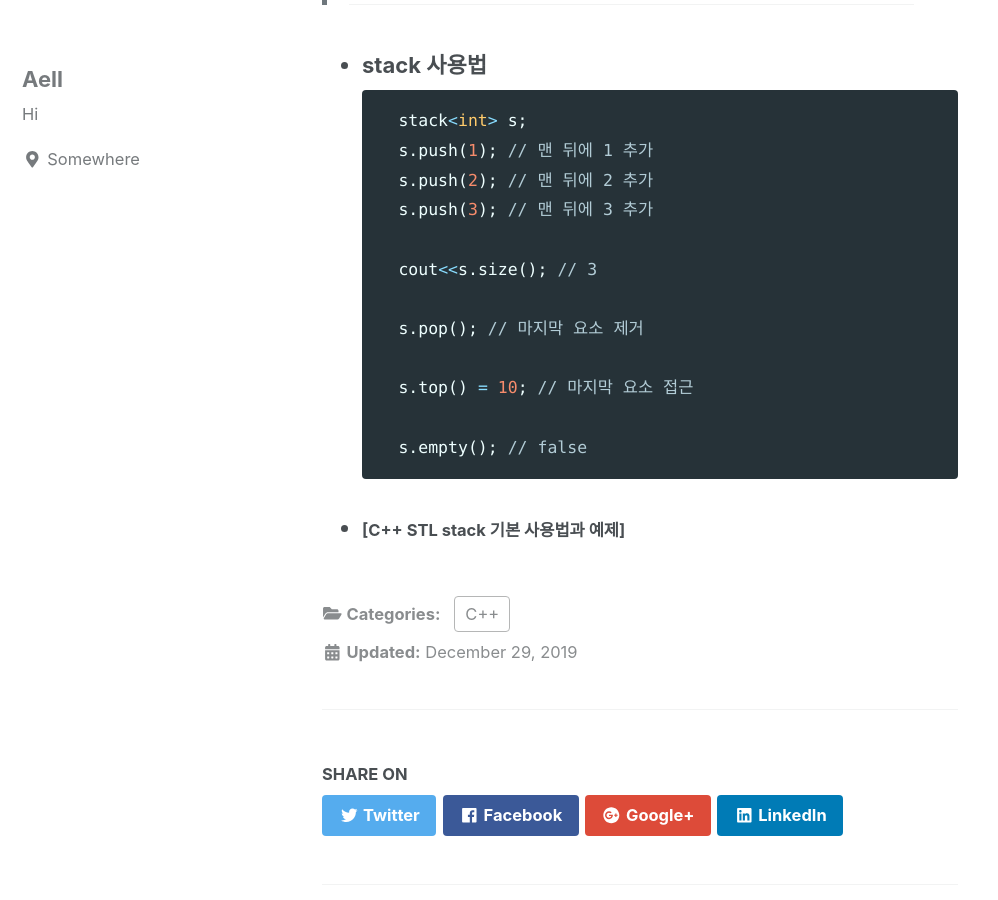
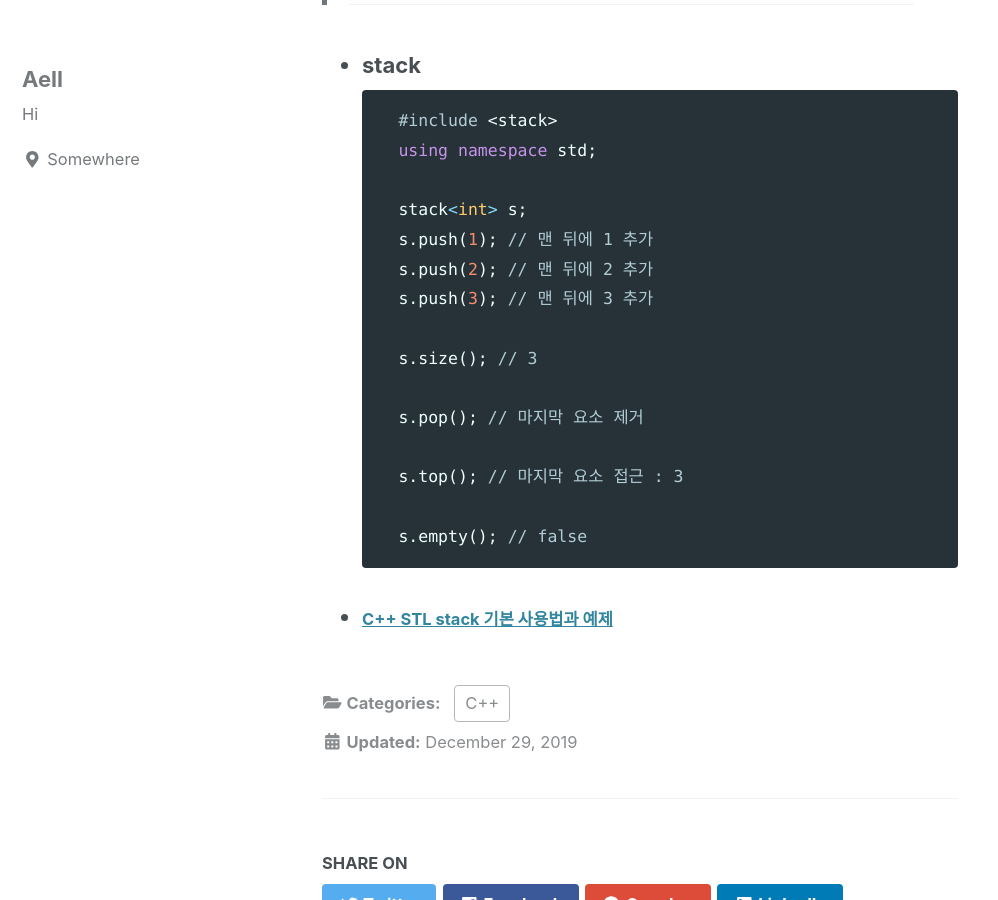
Before and after one commit to mdwgti16/mdwgti16.github.io, a Jekyll site: the page built from _posts/2019-12-29-c++-container-stack.md, in a window 1280 px wide and 900 px high, scrolled down 298 px. Shown: the whole window, without its empty margins (0-998 px from the left). Built offline with Jekyll 4.4.1, drawn with Linux system fonts in a browser that asks for light colours; cached includes are drawn as plain includes; nearby versions of some CDN libraries; some of the changed text lies outside the part shown.

````diff
--- a/_posts/2019-12-29-c++-container-stack.md
+++ b/_posts/2019-12-29-c++-container-stack.md
@@ -12,19 +12,22 @@ categories: C++
 
 > ## Stack
 
-* ### stack 사용법
+* ### stack
 
 	```c++
+	#include <stack>
+	using namespace std;
+
 	stack<int> s;
 	s.push(1); // 맨 뒤에 1 추가
 	s.push(2); // 맨 뒤에 2 추가
 	s.push(3); // 맨 뒤에 3 추가
 
-	cout<<s.size(); // 3
+	s.size(); // 3
 
 	s.pop(); // 마지막 요소 제거
 
-	s.top() = 10; // 마지막 요소 접근
+	s.top(); // 마지막 요소 접근 : 3
 
 	s.empty(); // false
 	```
@@ -32,4 +35,4 @@ categories: C++
 
 * ###### [C++ STL stack 기본 사용법과 예제]
 
-[cplusplus std::list::insert]: https://twpower.github.io/75-how-to-use-stack-in-cpp
+[C++ STL stack 기본 사용법과 예제]: https://twpower.github.io/75-how-to-use-stack-in-cpp
````
Also changed, not shown: _posts/2019-12-29-c++-container-queue.md (added, +38 -0 lines).
